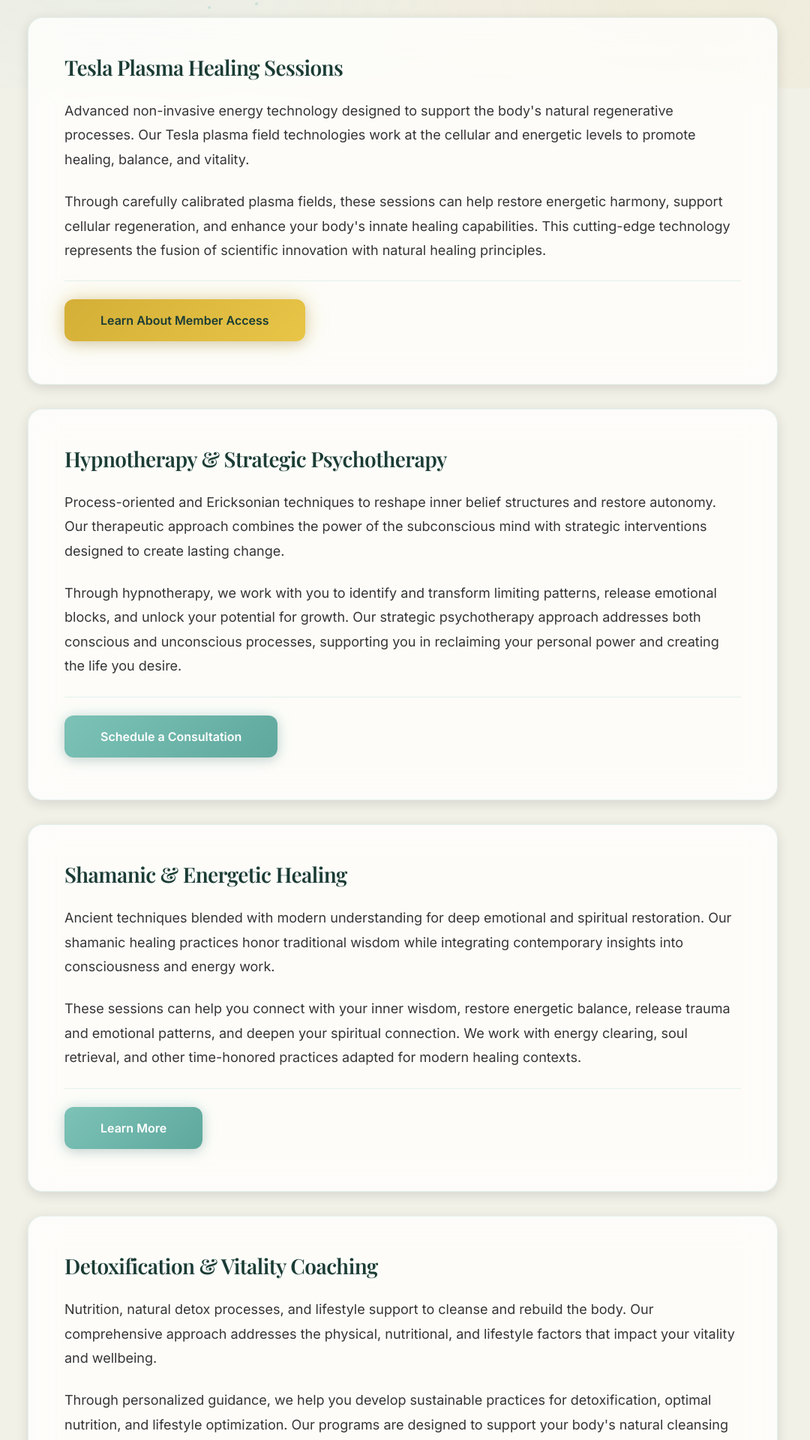
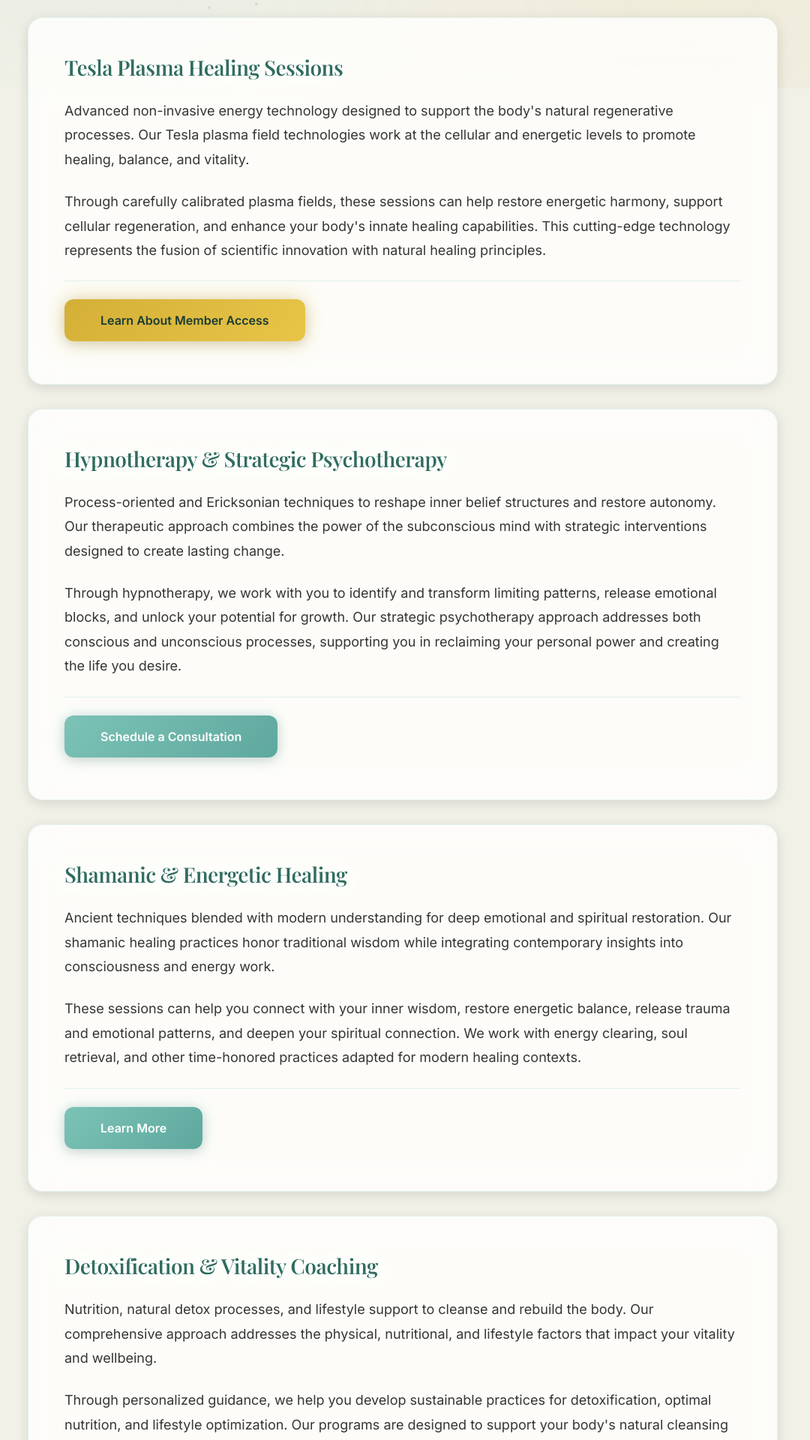
Before and after one commit to Bumblebeezzz/TerraLumen, a Flask app: page /services in a window 1280 px wide. Shown: the part 682-2602 px from the top of the page at 75% size, without its empty margins (103-1183 px from the left). Run offline with Flask 3, Linux system fonts and the light colour scheme.

Commit message:
Add background video to Services page and enhance title brightness/readability

```diff
--- a/app/static/css/style.css
+++ b/app/static/css/style.css
@@ -108,33 +108,41 @@ h1, h2, h3, h4, h5, h6 {
     font-family: var(--font-heading);
     font-weight: 600;
     line-height: 1.3;
-    color: var(--color-forest-green);
+    color: #2a5a4f;
     margin-bottom: var(--spacing-md);
     letter-spacing: -0.02em;
-    text-shadow: 0 2px 8px rgba(255, 255, 255, 0.8), 0 1px 3px rgba(0, 0, 0, 0.1);
+    text-shadow: 0 2px 12px rgba(255, 255, 255, 0.95), 0 1px 4px rgba(255, 255, 255, 0.8), 0 0 20px rgba(255, 255, 255, 0.5);
+    filter: brightness(1.2);
 }
 
 h1 {
     font-size: clamp(2.5rem, 5vw, 4rem);
     font-weight: 700;
-    color: var(--color-forest-green);
-    text-shadow: 0 2px 12px rgba(255, 255, 255, 0.9), 0 1px 4px rgba(0, 0, 0, 0.15);
+    color: #2a5a4f;
+    text-shadow: 0 3px 15px rgba(255, 255, 255, 1), 0 2px 6px rgba(255, 255, 255, 0.9), 0 0 30px rgba(255, 255, 255, 0.6);
+    filter: brightness(1.3);
 }
 
 h2 {
     font-size: clamp(2rem, 4vw, 3rem);
     font-weight: 600;
-    text-shadow: 0 2px 10px rgba(255, 255, 255, 0.85), 0 1px 3px rgba(0, 0, 0, 0.12);
+    color: #2a5a4f;
+    text-shadow: 0 2px 12px rgba(255, 255, 255, 0.95), 0 1px 5px rgba(255, 255, 255, 0.85), 0 0 25px rgba(255, 255, 255, 0.5);
+    filter: brightness(1.25);
 }
 
 h3 {
     font-size: clamp(1.5rem, 3vw, 2rem);
-    text-shadow: 0 1px 6px rgba(255, 255, 255, 0.8), 0 1px 2px rgba(0, 0, 0, 0.1);
+    color: #2a5a4f;
+    text-shadow: 0 2px 10px rgba(255, 255, 255, 0.9), 0 1px 4px rgba(255, 255, 255, 0.8), 0 0 20px rgba(255, 255, 255, 0.4);
+    filter: brightness(1.2);
 }
 
 h4 {
     font-size: clamp(1.25rem, 2.5vw, 1.5rem);
-    text-shadow: 0 1px 5px rgba(255, 255, 255, 0.75), 0 1px 2px rgba(0, 0, 0, 0.1);
+    color: #2a5a4f;
+    text-shadow: 0 1px 8px rgba(255, 255, 255, 0.85), 0 1px 3px rgba(255, 255, 255, 0.75), 0 0 15px rgba(255, 255, 255, 0.4);
+    filter: brightness(1.15);
 }
 
 p {
@@ -482,9 +490,10 @@ img {
 .card-title {
     font-family: var(--font-heading);
     font-size: 1.75rem;
-    color: var(--color-forest-green);
+    color: #2a5a4f;
     margin-bottom: var(--spacing-sm);
-    text-shadow: 0 1px 4px rgba(255, 255, 255, 0.8), 0 1px 2px rgba(0, 0, 0, 0.1);
+    text-shadow: 0 2px 10px rgba(255, 255, 255, 0.9), 0 1px 4px rgba(255, 255, 255, 0.8), 0 0 20px rgba(255, 255, 255, 0.4);
+    filter: brightness(1.2);
 }
 
 .card-body {
@@ -651,9 +660,10 @@ textarea.form-control {
     font-weight: 700;
     margin-bottom: var(--spacing-md);
     color: var(--color-white);
-    text-shadow: 0 4px 20px rgba(0, 0, 0, 0.3);
+    text-shadow: 0 4px 25px rgba(255, 255, 255, 0.8), 0 2px 10px rgba(255, 255, 255, 0.6), 0 0 40px rgba(255, 255, 255, 0.4), 0 1px 3px rgba(0, 0, 0, 0.2);
     letter-spacing: -0.02em;
     animation: fadeInUp 1s ease-out;
+    filter: brightness(1.1);
 }
 
 .hero-subtitle {
--- a/app/templates/services.html
+++ b/app/templates/services.html
@@ -7,6 +7,11 @@
 {% block content %}
 <!-- Page Header -->
 <section class="hero" style="padding: var(--spacing-xl) 0;">
+    <!-- Background Video -->
+    <video class="hero-video" autoplay muted loop playsinline>
+        <source src="{{ url_for('static', filename='video/terralumen-services.mp4') }}" type="video/mp4">
+    </video>
+    <div class="hero-overlay"></div>
     <div class="container">
         <div class="hero-content">
             <h1 class="hero-title">Our Healing Modalities</h1>
```
Also changed, not shown: 2 other files.
